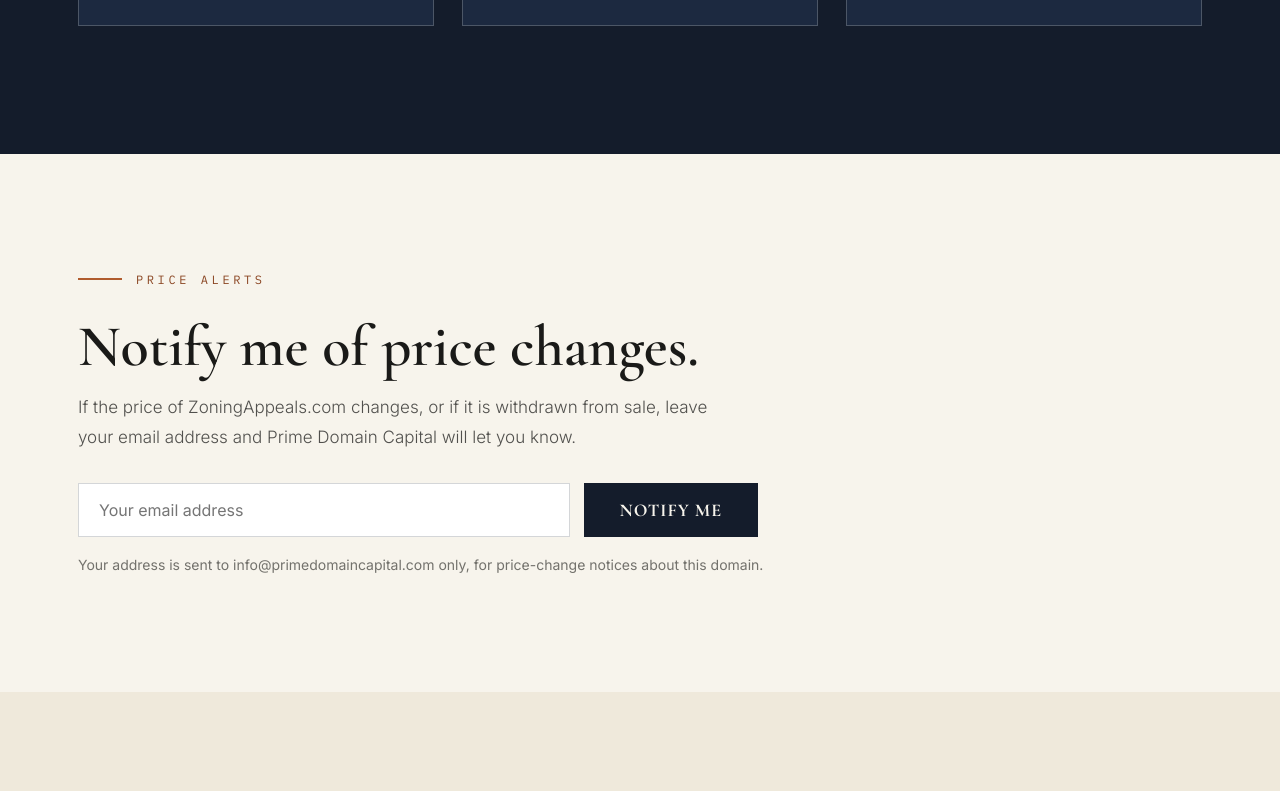
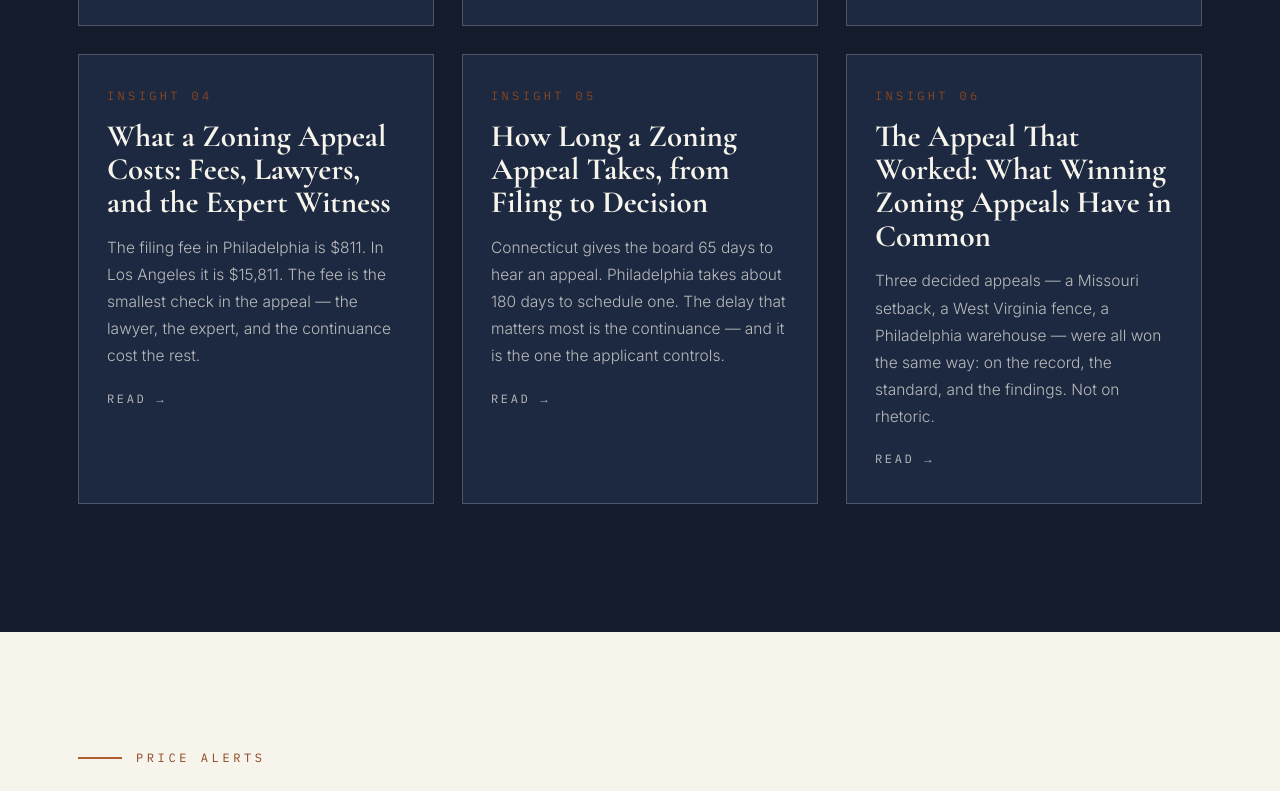
Before and after one commit to primedomaincapital/zoningappeals, a plain HTML site: page index.html in a window 1280 px wide. Shown: the part 5969-6760 px from the top of the page. Drawn offline with nearby package versions, Linux system fonts and the light colour scheme.

Commit message:
Add insights 4-6 cards to homepage

```diff
--- a/index.html
+++ b/index.html
@@ -432,7 +432,7 @@
           <p>The biggest firms in the country now run land-use practices measured in dozens of lawyers and billions in revenue — while thousands of boutiques still own the hearing room.</p>
           <p class="read">Read &rarr;</p>
         </div>
-      </a>
+      </a><a class="card" href="insights/article4.html"><div class="tx"><div class="zone">Insight 04</div><h3>What a Zoning Appeal Costs: Fees, Lawyers, and the Expert Witness</h3><p>The filing fee in Philadelphia is $811. In Los Angeles it is $15,811. The fee is the smallest check in the appeal — the lawyer, the expert, and the continuance cost the rest.</p><p class="read">Read &rarr;</p></div></a><a class="card" href="insights/article5.html"><div class="tx"><div class="zone">Insight 05</div><h3>How Long a Zoning Appeal Takes, from Filing to Decision</h3><p>Connecticut gives the board 65 days to hear an appeal. Philadelphia takes about 180 days to schedule one. The delay that matters most is the continuance — and it is the one the applicant controls.</p><p class="read">Read &rarr;</p></div></a><a class="card" href="insights/article6.html"><div class="tx"><div class="zone">Insight 06</div><h3>The Appeal That Worked: What Winning Zoning Appeals Have in Common</h3><p>Three decided appeals — a Missouri setback, a West Virginia fence, a Philadelphia warehouse — were all won the same way: on the record, the standard, and the findings. Not on rhetoric.</p><p class="read">Read &rarr;</p></div></a>
     </div>
   </div>
 </section>
```
